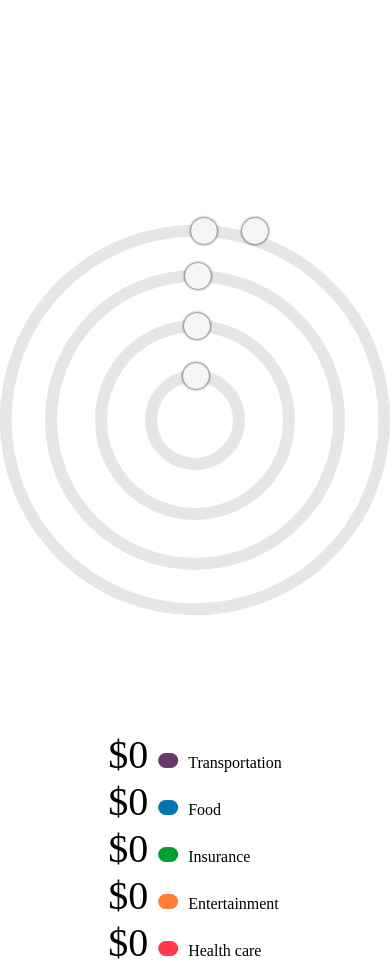
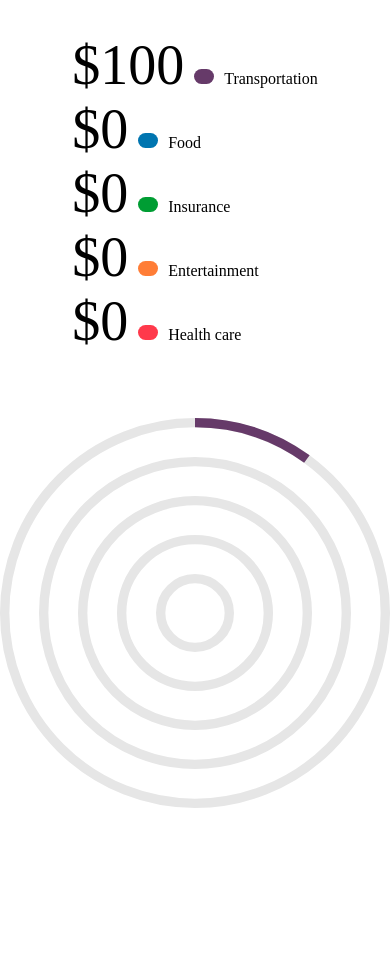
Before and after one commit to wanjarus/Circular-Slider-1, a plain HTML site: page index.html in a window 390 px wide. After the commit the page ends 844 px from the top, so only its background shows below. Drawn offline with Linux system fonts and the light colour scheme.

Commit message:
Responsive fix

```diff
--- a/css/style.css
+++ b/css/style.css
@@ -13,22 +13,22 @@ body {
     background-image: linear-gradient(to top, #e6e9f0 0%, #eef1f5 100%); */
 }
 
+g {
+    display: block !important;
+}
+
 #container {
     width: 100%;
     height: 100%;
-    display: -webkit-box;
-    display: -ms-flexbox;
-    display: flex;
-    -webkit-box-align: center;
-        -ms-flex-align: center;
-            align-items: center;
-    -webkit-box-pack: center;
-        -ms-flex-pack: center;
-            justify-content: center;
+    display: grid;
+    grid-template-columns: 1fr 1fr;
+    justify-items: center;
+    align-items: center;
 }
 
 .sliderContainer {
-    position: absolute;
+    align-self: center;
+    justify-self: start;
 }
 
 .progress {
@@ -41,7 +41,8 @@ body {
 
 .progress__meter,
 .progress__value {
-  fill: none;
+    position: relative;
+    fill: none;
 }
 
 .progress__meter {
@@ -53,7 +54,7 @@ body {
 }
 
 .dial {
-    background-color: whitesmoke;
+    /* background-color: whitesmoke;
     border-radius: 50%;
     box-shadow: 0 0 3px black;
     cursor: pointer;
@@ -62,6 +63,12 @@ body {
     position: absolute;
     top: -13px;
     width: 26px;
+    z-index: 124; */
+    box-shadow: 0 0 3px black;
+    cursor: pointer;
+    margin-left: -13px;
+    position: absolute;
+    top: -13px;
     z-index: 124;
 }
 
@@ -76,10 +83,9 @@ input {
 }
 
 .price {
-    position: absolute;
-    top: 50%;
-    left: 15%;
-    transform: translate(-15%, -50%);
+    align-self: center;
+    justify-self: center;
+    display: block;
 }
 
 .price .pricing {
@@ -99,22 +105,14 @@ input {
     color: black;
 }
 
-@media screen and (max-width: 1140px) {
+@media screen and (max-width: 768px) {
 
-    .price {
-        position: absolute;
-        display: inline-block;
-        top: 120%;
-        left: 50%;
-        transform: translate(-50%, -120%);
+    #container {
+        grid-template-columns: 1fr;
+    }
+
+    .sliderContainer {
+        justify-self: center;
     }
 
 }
-
-@media screen and (max-width: 768px) {
-
-    .price .pricing {
-        font-size: 2.5rem;
-    }
-
-}
--- a/index.html
+++ b/index.html
@@ -1,5 +1,6 @@
 <!DOCTYPE html>
 <html lang="en">
+
 <head>
     <meta charset="UTF-8">
     <meta name="viewport" content="width=device-width, initial-scale=1.0">
@@ -7,13 +8,15 @@
     <title>Circular Slider</title>
     <link rel="stylesheet" href="css/style.css">
 </head>
+
 <body>
 
     <div id="container">
+        <div class="price"></div>
+        <div class="sliderContainer"></div>
     </div>
-
-    <div class="price"></div>
 
     <script src="js/script.js"></script>
 </body>
+
 </html>
--- a/js/script.js
+++ b/js/script.js
@@ -1,10 +1,17 @@
+var id = 1;
+
 (function() {
-  var container = document.getElementById("container");
+  var svg = document.createElementNS("http://www.w3.org/2000/svg", "svg");
+  svg.setAttribute("class", "progress");
+  svg.setAttribute("width", 500);
+  svg.setAttribute("height", 500);
+  svg.setAttribute("xmlns", "http://www.w3.org/2000/svg");
+  svg.setAttribute("viewBox", `0 0 ${500} ${500}`);
 
   slider1 = new circularSlider({
-    container: container,
+    container: svg,
     color: "#663A69",
-    range: [0, 1000],
+    range: [100, 1000],
     step: 1,
     radius: 250,
     text: "Transportation"
@@ -12,7 +19,7 @@
   slider1.handleInput();
 
   slider2 = new circularSlider({
-    container: container,
+    container: svg,
     color: "#0075B0",
     range: [0, 800],
     step: 1,
@@ -22,7 +29,7 @@
   slider2.handleInput();
 
   slider3 = new circularSlider({
-    container: container,
+    container: svg,
     color: "#009D33",
     range: [0, 2350],
     step: 1,
@@ -32,7 +39,7 @@
   slider3.handleInput();
 
   slider4 = new circularSlider({
-    container: container,
+    container: svg,
     color: "#FF7D36",
     range: [0, 1567],
     step: 1,
@@ -42,7 +49,7 @@
   slider4.handleInput();
 
   slider5 = new circularSlider({
-    container: container,
+    container: svg,
     color: "#FF394B",
     range: [0, 500],
     step: 1,
@@ -51,32 +58,23 @@
   });
   slider5.handleInput();
 
+  document.querySelector(".sliderContainer").appendChild(svg);
 })();
 
 function circularSlider(options) {
   var mouseDown = false;
-  var CIRCUMFERENCE = 2 * Math.PI * (options.radius - 6);
 
-  var sliderContainer = document.createElement("div");
-  sliderContainer.setAttribute("class", "sliderContainer");
-
-  var svg = document.createElementNS("http://www.w3.org/2000/svg", "svg");
-  svg.setAttribute("class", "progress");
-  svg.setAttribute("width", options.radius * 2);
-  svg.setAttribute("height", options.radius * 2);
-  svg.setAttribute('xmlns', "http://www.w3.org/2000/svg");
-  svg.setAttribute(
-    "viewBox",
-    `0 0 ${options.radius * 2} ${options.radius * 2}`
-  );
+  var group = document.createElementNS("http://www.w3.org/2000/svg", "g");
+  group.setAttribute("id", id);
+  id++;
 
   var progressMeter = document.createElementNS(
     "http://www.w3.org/2000/svg",
     "circle"
   );
   progressMeter.setAttribute("class", "progress__meter");
-  progressMeter.setAttribute("cx", options.radius);
-  progressMeter.setAttribute("cy", options.radius);
+  progressMeter.setAttribute("cx", options.container.getAttribute("width") / 2);
+  progressMeter.setAttribute("cy", options.container.getAttribute("width") / 2);
   progressMeter.setAttribute("r", options.radius - 6);
   progressMeter.setAttribute("stroke-width", 12);
 
@@ -85,14 +83,14 @@ function circularSlider(options) {
     "circle"
   );
   progressValue.setAttribute("class", "progress__value");
-  progressValue.setAttribute("cx", options.radius);
-  progressValue.setAttribute("cy", options.radius);
+  progressValue.setAttribute("cx", options.container.getAttribute("width") / 2);
+  progressValue.setAttribute("cy", options.container.getAttribute("width") / 2);
   progressValue.setAttribute("r", options.radius - 6);
   progressValue.setAttribute("stroke-width", 12);
   progressValue.style.stroke = options.color;
 
-  var dial = document.createElement('div');
-  dial.setAttribute('class', 'dial');
+  var dial = document.createElement("div");
+  dial.setAttribute("class", "dial");
 
   var input = document.createElement("input");
   input.setAttribute("type", "range");
@@ -101,65 +99,70 @@ function circularSlider(options) {
   input.setAttribute("min", options.range[0]);
   input.setAttribute("max", options.range[1]);
   input.setAttribute("step", options.step);
-  input.setAttribute("value", "0");
-  input.addEventListener("input", function(event) {
-    this.progress(event.target.valueAsNumber);
+  input.setAttribute("value", options.range[0]);
+  input.addEventListener("input", e => {
+    this.progress(input.valueAsNumber);
   });
 
   var pricing = document.createElement("span");
-  pricing.setAttribute('class', 'pricing');
+  pricing.setAttribute("class", "pricing");
   pricing.textContent = "$" + options.range[0];
 
   var box = document.createElement("span");
-  box.setAttribute('class', 'box');
+  box.setAttribute("class", "box");
   box.setAttribute("style", "background-color: " + options.color);
 
   var text = document.createElement("span");
-  text.setAttribute('class', 'text');
+  text.setAttribute("class", "text");
   text.textContent = options.text;
 
   var div = document.createElement("div");
-  div.setAttribute('class', 'textContainer');
+  div.setAttribute("class", "textContainer");
 
-  svg.appendChild(progressMeter);
-  svg.appendChild(progressValue);
-
-  sliderContainer.appendChild(svg);
-  sliderContainer.appendChild(dial);
-  sliderContainer.appendChild(input);
+  group.appendChild(progressMeter);
+  group.appendChild(progressValue);
+  // group.appendChild(dial);
+  // group.appendChild(input);
+  options.container.appendChild(group);
 
   div.appendChild(pricing);
   div.appendChild(box);
   div.appendChild(text);
-  document.querySelector('.price').appendChild(div);
-
-  options.container.appendChild(sliderContainer);
+  document.querySelector(".price").appendChild(div);
 
   this.handleInput = () => {
-    sliderContainer.addEventListener("mouseup", (e) => {
-      e.path[1].style.zIndex = '0';
+    group.addEventListener("mouseup", e => {
+      // e.path[1].style.zIndex = '0';
+      group.style.zIndex = "0";
       mouseDown = false;
     });
-    sliderContainer.addEventListener("touchend", (e) => {
-      e.path[1].style.zIndex = '0';
+    group.addEventListener("touchend", e => {
+      // e.path[1].style.zIndex = '0';
+      group.style.zIndex = "0";
       mouseDown = false;
     });
-    sliderContainer.addEventListener("mousedown", (e) => {
-      e.path[1].style.zIndex = '123';
+    group.addEventListener("mousedown", e => {
+      // e.path[1].style.zIndex = '123';
+      group.style.zIndex = "123";
       mouseDown = true;
     });
-    sliderContainer.addEventListener("touchstart", (e) => {
-      e.path[1].style.zIndex = '123';
+    group.addEventListener("touchstart", e => {
+      // e.path[1].style.zIndex = '123';
+      group.style.zIndex = "123";
       mouseDown = true;
     });
     progressMeter.addEventListener("click", this.update);
     progressValue.addEventListener("click", this.update);
     document.addEventListener("mousemove", this.update);
-    document.addEventListener("touchmove", this.update, {passive: false});
+    document.addEventListener("mouseup", () => {
+      group.style.zIndex = "0";
+      mouseDown = false;
+    });
+    document.addEventListener("touchmove", this.update, { passive: false });
   };
 
-  this.update = (e) => {
-    if(e.type != 'click') {
+  this.update = e => {
+    if (e.type != "click") {
       if (!mouseDown || options.range[1] == 0) return;
       this.move(e);
     } else {
@@ -167,49 +170,72 @@ function circularSlider(options) {
     }
   };
 
-  this.move = (e) => {
-    e.path[1].style.zIndex = '123';
+  this.move = e => {
+    // e.path[1].style.zIndex = '123';
+    // sliderContainer.style.zIndex = '123';
 
     // console.log('Event: ' + e.type);
     var position;
-    if(e.type == 'mouseup' || e.type == 'mousedown' || e.type == 'mousemove' || e.type == 'click') {
+    if (
+      e.type == "mouseup" ||
+      e.type == "mousedown" ||
+      e.type == "mousemove" ||
+      e.type == "click"
+    ) {
       position = { x: e.pageX, y: e.pageY };
-    } else if(e.type == 'touchend' || e.type == 'touchstart' || e.type == 'touchmove') {
+    } else if (
+      e.type == "touchend" ||
+      e.type == "touchstart" ||
+      e.type == "touchmove"
+    ) {
       e.preventDefault();
       position = { x: e.touches[0].clientX, y: e.touches[0].clientY };
     }
 
     var dialRadius = dial.offsetWidth / 2;
     var coords = {
-      x: position.x - sliderContainer.offsetLeft,
-      y: position.y - sliderContainer.offsetTop
+      x: position.x - group.getBoundingClientRect().left,
+      y: position.y - group.getBoundingClientRect().top
     };
     var atan = Math.atan2(coords.x - options.radius, coords.y - options.radius);
     var deg = Math.ceil(-atan / (Math.PI / 180) + 180);
 
-    var x = Math.ceil((options.radius - 5) * Math.sin(deg * Math.PI / 180)) + options.radius + "px";
-    var y = Math.ceil((options.radius - 5) * -Math.cos(deg * Math.PI / 180)) + options.radius + "px";
+    var x =
+      Math.ceil((options.radius - 5) * Math.sin(deg * Math.PI / 180)) +
+      options.radius +
+      "px";
+    var y =
+      Math.ceil((options.radius - 5) * -Math.cos(deg * Math.PI / 180)) +
+      options.radius +
+      "px";
     var points = Math.ceil(deg * options.range[1] / 360);
 
     dial.style.transform = "translate(" + x + "," + y + ")";
 
     // console.log(text.textContent + ": $" + points);
-    pricing.textContent = "$" + points;
-    this.progress(points);
-  }
+    input.value = points;
+    pricing.textContent = "$" + input.value;
+    this.progress(input.value);
+  };
 
-  this.progress = (value) => {
+  this.progress = value => {
     // console.log('Value: ' + value);
+    progressValue.style.strokeDasharray = 2 * Math.PI * (options.radius - 6);
     var progress = value / options.range[1];
-    var dashoffset = CIRCUMFERENCE * (1 - progress);
+    var dashoffset = 2 * Math.PI * (options.radius - 6) * (1 - progress);
     // console.log('dashoffset: ' + dashoffset);
     progressValue.style.strokeDashoffset = dashoffset;
   };
 
-  progressValue.style.strokeDasharray = CIRCUMFERENCE;
   this.progress(input.value);
 
-  var xx = Math.ceil((options.radius - 5) * Math.sin(1 * Math.PI / 180)) + options.radius + "px";
-  var yy = Math.ceil((options.radius - 5) * -Math.cos(1 * Math.PI / 180)) + options.radius + "px";
+  var xx =
+    Math.ceil((options.radius - 5) * Math.sin(1 * Math.PI / 180)) +
+    options.radius +
+    "px";
+  var yy =
+    Math.ceil((options.radius - 5) * -Math.cos(1 * Math.PI / 180)) +
+    options.radius +
+    "px";
   dial.style.transform = "translate(" + xx + "," + yy + ")";
 }
```
